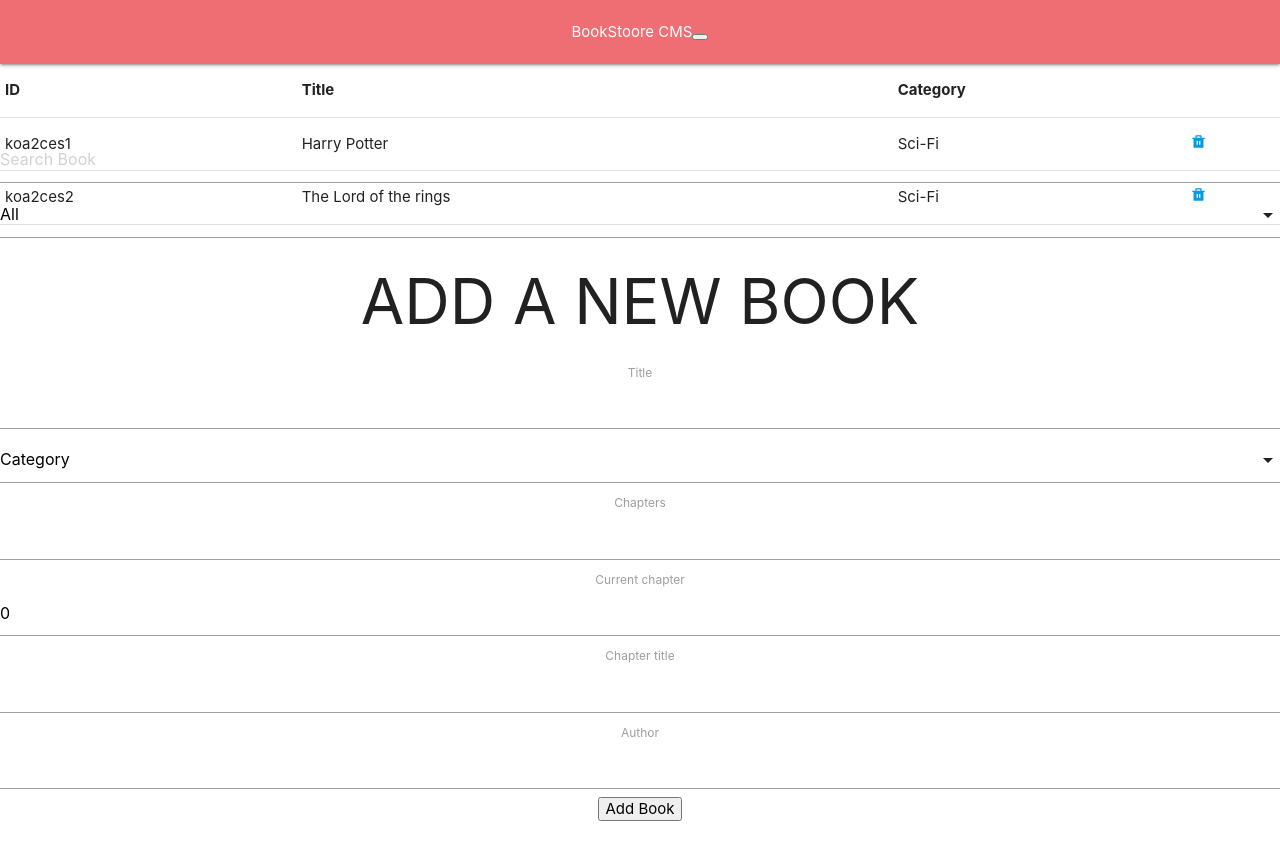
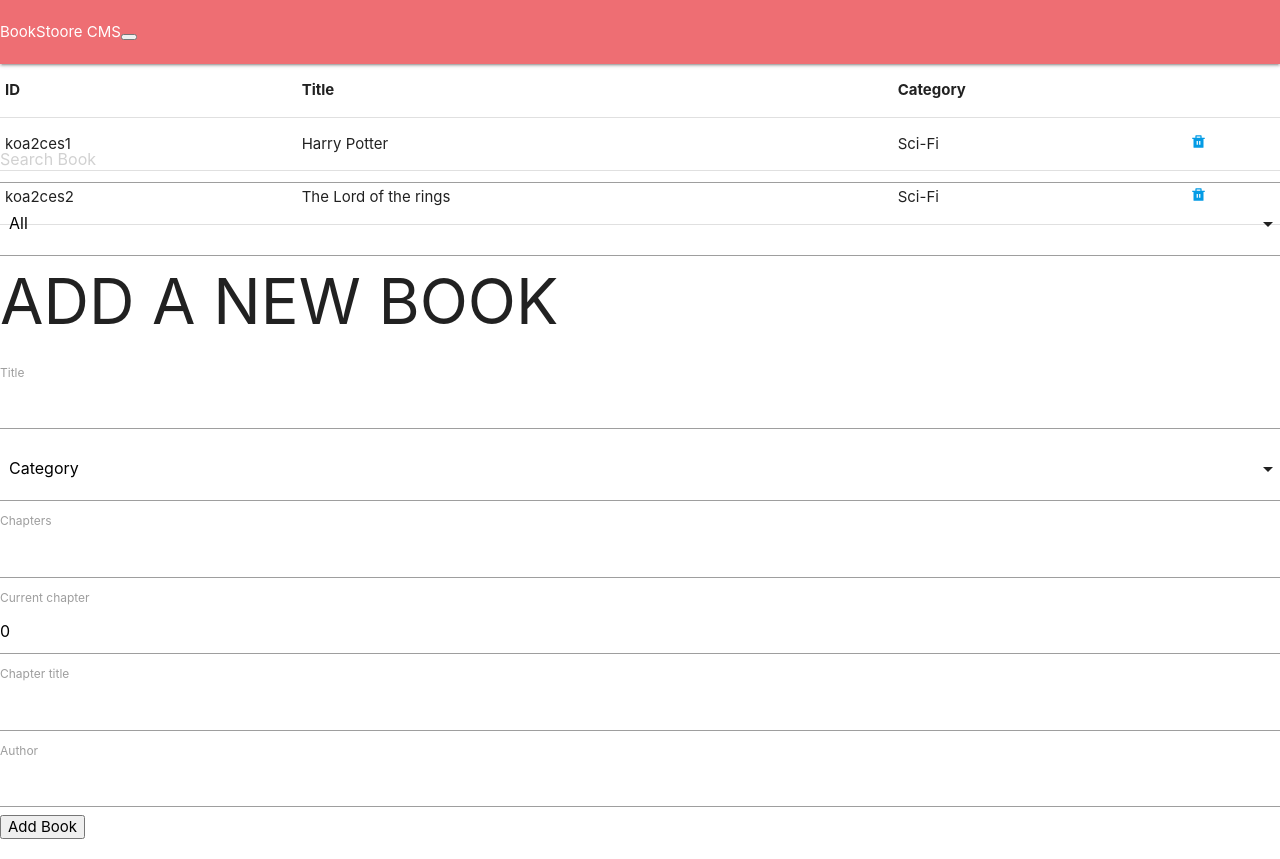
Before and after one commit to cvilla714/bookstore-react-redux, a React (Create React App) app: page / in a window 1280 px wide. Built offline with nearby package versions, Linux system fonts and the light colour scheme.

Commit message:
added style for the inputs and aligned navbar

```diff
--- a/src/components/App.css
+++ b/src/components/App.css
@@ -1,39 +1,43 @@
-.App {
-  text-align: center;
+* {
+  box-sizing: border-box;
+  /* padding: 0;
+  margin: 0; */
 }
 
-.App-logo {
-  height: 40vmin;
-  pointer-events: none;
+.moving-left {
+  width: 100%;
+  height: 100px;
 }
 
-@media (prefers-reduced-motion: no-preference) {
-  .App-logo {
-    animation: App-logo-spin infinite 20s linear;
-  }
+.nav-wrapper .input-field input[type='search'] {
+  height: inherit;
+  padding-left: 4rem;
+  width: calc(125% - 4rem) !important;
+  border: 0;
+  box-shadow: none;
+  margin-top: 1.5625rem;
+  font-size: 1.5625rem;
 }
 
-.App-header {
-  background-color: #282c34;
-  min-height: 100vh;
-  display: flex;
-  flex-direction: column;
-  align-items: center;
-  justify-content: center;
-  font-size: calc(10px + 2vmin);
-  color: white;
+.select-wrapper input.select-dropdown {
+  position: relative;
+  cursor: pointer;
+  background-color: transparent;
+  border: none;
+  border-bottom: 1px solid #9e9e9e;
+  outline: none;
+  height: 3rem;
+  line-height: 3rem;
+  width: 100%;
+  font-size: 16px;
+  margin: 0 0 8px 0;
+  padding: 9px !important;
+  display: block;
+  -webkit-user-select: none;
+  user-select: none;
+  z-index: 1;
 }
 
-.App-link {
-  color: #61dafb;
+.w-100 {
+  width: 100%;
 }
-
-@keyframes App-logo-spin {
-  from {
-    transform: rotate(0deg);
-  }
-
-  to {
-    transform: rotate(360deg);
-  }
-}
```
